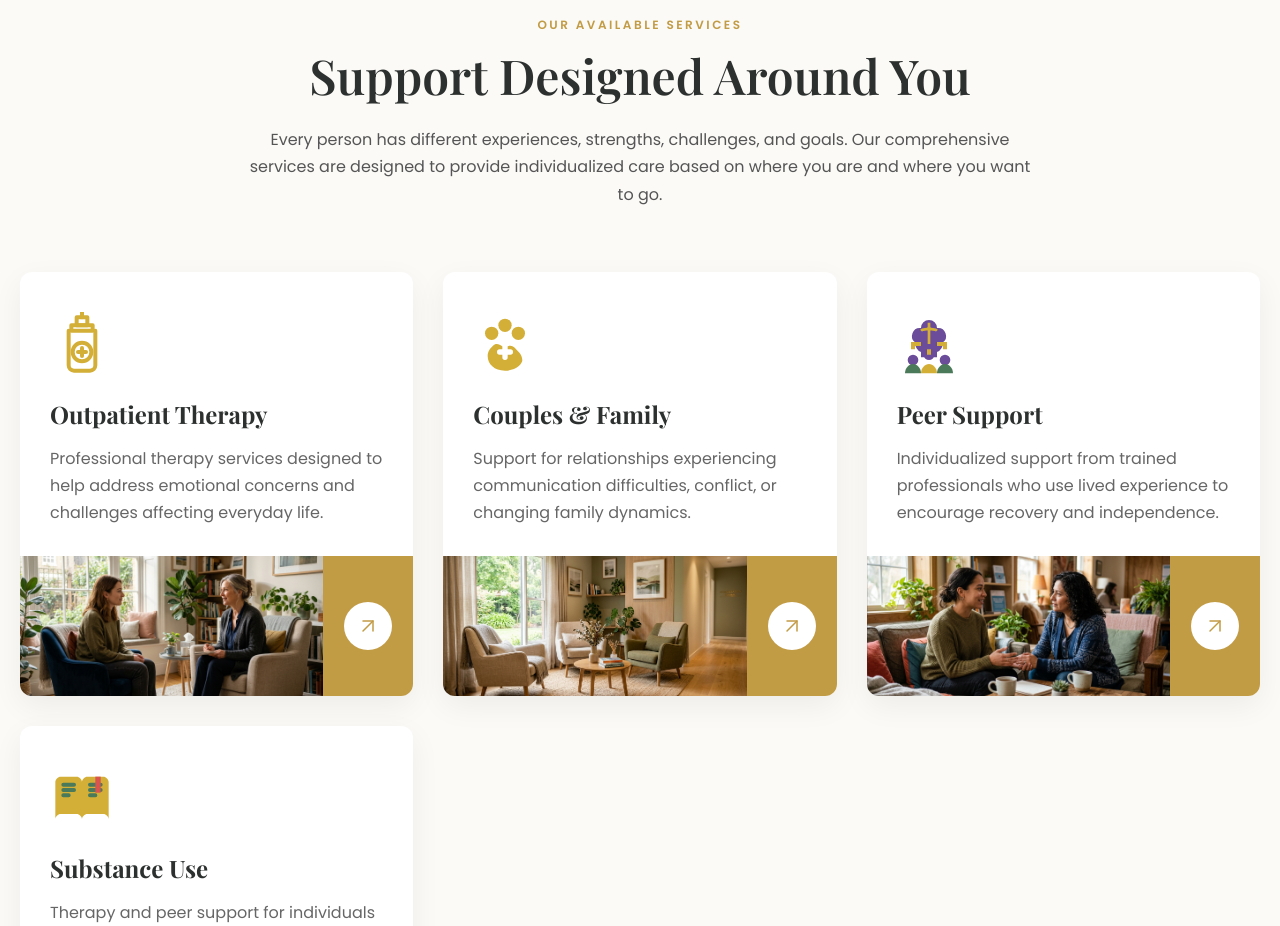
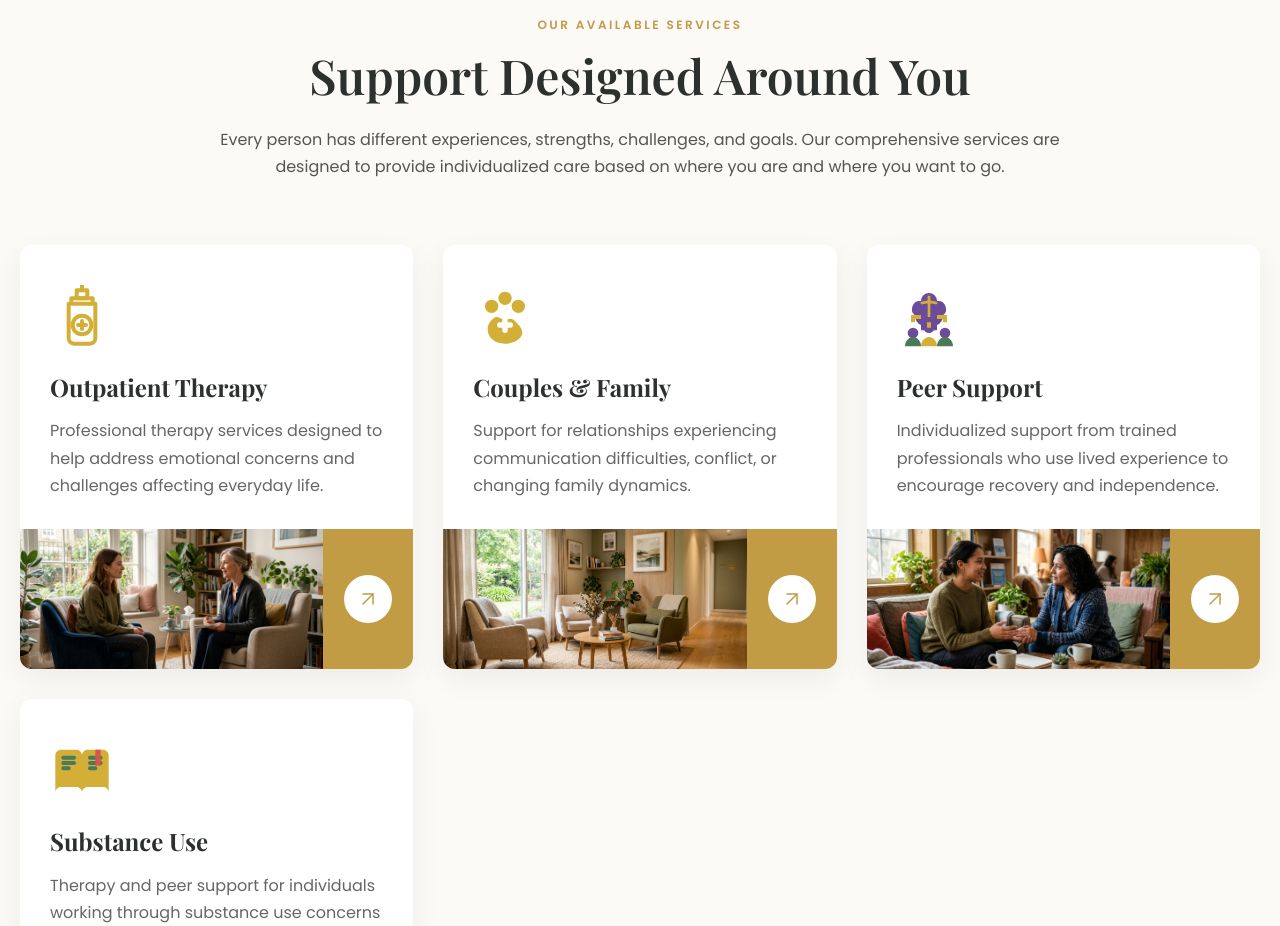
Before and after one commit to Springhive-Digital-Marketing-Agency/Priority-Success-Associates, a plain HTML site: page index.html in a window 1280 px wide. Shown: the part 3640-4566 px from the top of the page. Drawn offline with nearby package versions, Linux system fonts and the light colour scheme; a web font is replaced by a local one.

Commit message:
style: keep 'to go' inline with 'where you want' in services section description

```diff
--- a/index.html
+++ b/index.html
@@ -616,7 +616,7 @@
         <div class="container fade-up" style="max-width: 1500px; margin: 0 auto; padding: 0 20px;">
             <span style="color: var(--warm-gold); font-size: 12px; letter-spacing: 2.5px; text-transform: uppercase; font-weight: 600; display: block; margin-bottom: 15px; font-family: 'Poppins', sans-serif;">Our Available Services</span>
             <h2 style="color: var(--charcoal); font-family: 'Playfair Display', serif; font-size: 48px; line-height: 1.1; margin-bottom: 24px;">Support Designed Around You</h2>
-            <p style="color: #555; font-size: 16px; line-height: 1.7; max-width: 800px; margin: 0 auto 60px auto;">Every person has different experiences, strengths, challenges, and goals. Our comprehensive services are designed to provide individualized care based on where you are and where you want to go.</p>
+            <p style="color: #555; font-size: 16px; line-height: 1.7; max-width: 880px; margin: 0 auto 60px auto;">Every person has different experiences, strengths, challenges, and goals. Our comprehensive services are designed to provide individualized care based on where you are and <span style="white-space: nowrap;">where you want to go.</span></p>
 
             <div class="services-grid" style="display: grid; grid-template-columns: repeat(auto-fit, minmax(300px, 1fr)); gap: 30px; margin-bottom: 50px;">
 
```
